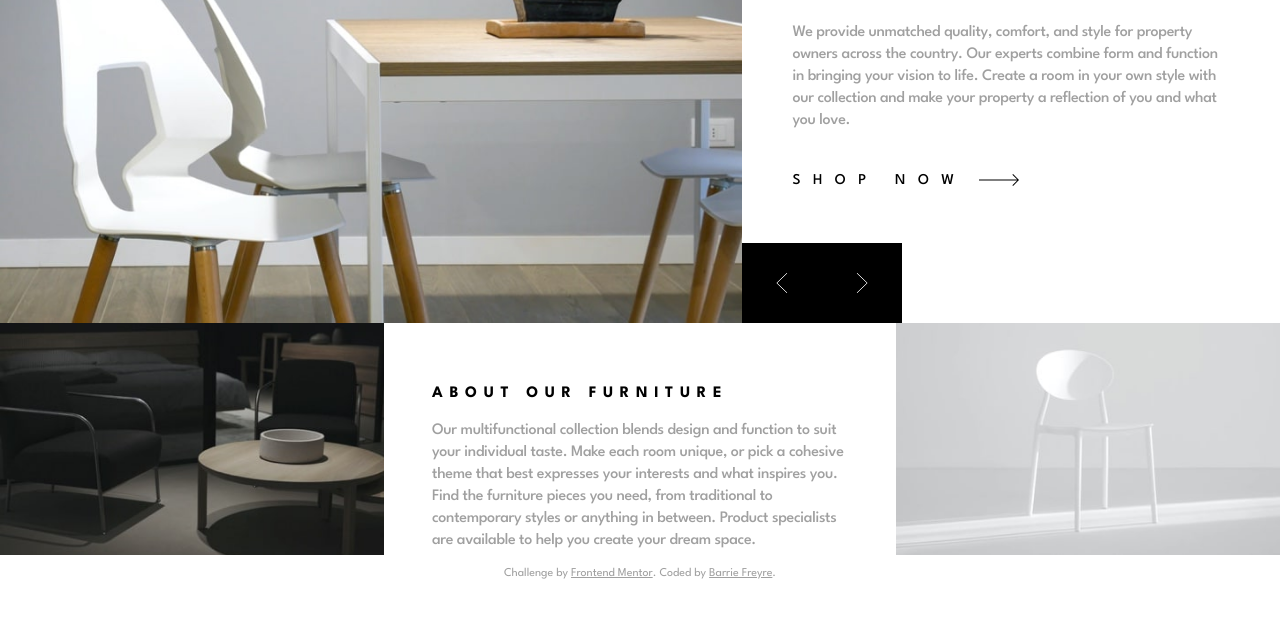
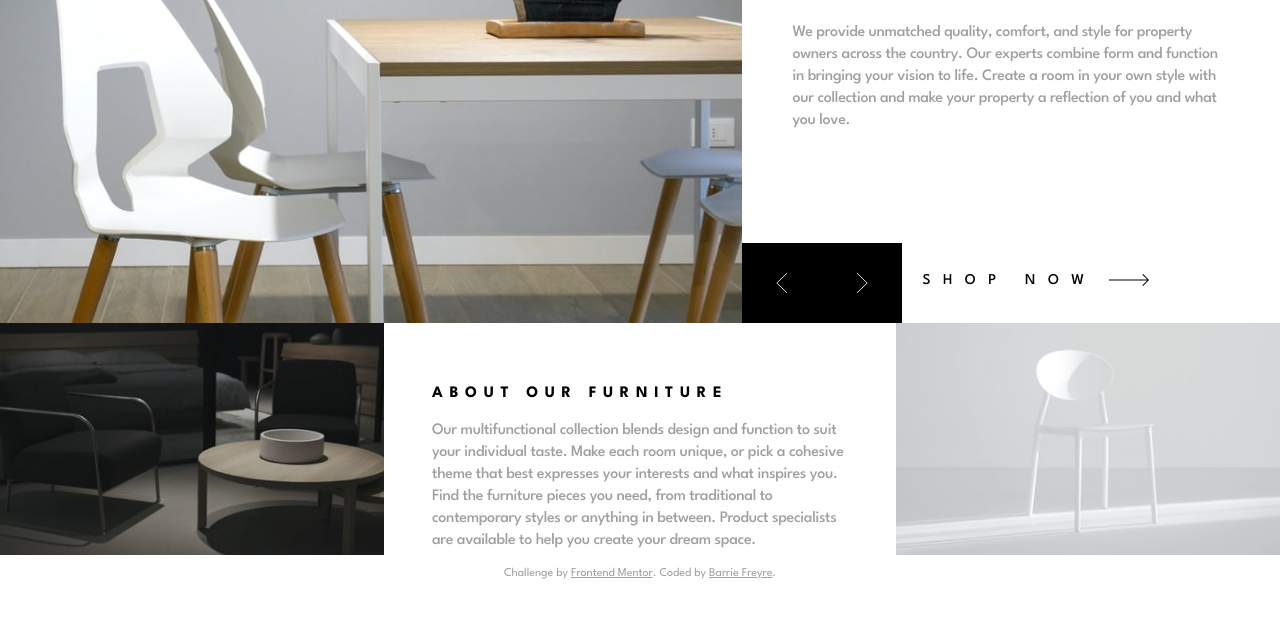
Before and after one commit to barriedirk/frontend-mentor-exercise-24-room-homepage, a plain HTML site: page index.html in a window 1280 px wide. Shown: the part 149-766 px from the top of the page. Drawn offline with Linux system fonts and the light colour scheme.

Commit message:
add fixes to improve the layout

```diff
--- a/index.html
+++ b/index.html
@@ -53,8 +53,6 @@
       sizes="32x32"
       href="./images/favicon-32x32.png"
     />
-
-    <title>Frontend Mentor | Loopstudios landing page</title>
 
     <link rel="preconnect" href="https://fonts.googleapis.com" />
     <link rel="preconnect" href="https://fonts.gstatic.com" crossorigin />
@@ -113,7 +111,7 @@
 
               <img
                 src="./images/mobile-image-hero-1.jpg"
-                alt=""
+                alt="Image of a white chair with a light room and a plant"
                 aria-labelledby="hero__details--title-1"
                 aria-describedby="hero__details--description-1"
               />
@@ -129,7 +127,7 @@
 
               <img
                 src="./images/mobile-image-hero-2.jpg"
-                alt=""
+                alt="Image of three chairs, orange, silver and grey in a sepia room"
                 aria-labelledby="hero__details--title-2"
                 aria-describedby="hero__details--description-2"
               />
@@ -145,7 +143,7 @@
 
               <img
                 src="./images/mobile-image-hero-3.jpg"
-                alt=""
+                alt="Image of a simple black chair in a darkder room"
                 aria-labelledby="hero__details--title-3"
                 aria-describedby="hero__details--description-3"
               />
@@ -238,7 +236,7 @@
             <img
               class="hero__show-now--arrow"
               src="./images/icon-arrow.svg"
-              alt=""
+              alt="Icon arrow left"
               role="presentation"
             />
           </a>
--- a/sass/abstracts/_mixins.scss
+++ b/sass/abstracts/_mixins.scss
@@ -171,3 +171,28 @@
   background-size: cover;
   background-position: center center;
 }
+
+@mixin underlineHoverCenter(
+  $color: currentColor,
+  $thickness: 2px,
+  $transition: 0.25s
+) {
+  position: relative;
+  text-decoration: none;
+
+  &::after {
+    content: "";
+    position: absolute;
+    width: 100%;
+    transform: scaleX(0);
+    height: $thickness;
+    bottom: -10px;
+    left: 0;
+    background-color: $color;
+    transition: transform $transition ease-out;
+  }
+
+  &:hover::after {
+    transform: scaleX(0.85);
+  }
+}
--- a/sass/components/_about-us.scss
+++ b/sass/components/_about-us.scss
@@ -40,7 +40,7 @@
 
   @include respondMinWidth(tab-port) {
     flex-direction: row;
-    align-items: flex-start;
+    align-items: stretch;
 
     &__image-container {
       flex: 1 1 0;
@@ -49,6 +49,7 @@
     &__image {
       aspect-ratio: 440 / 266;
       max-height: rem(266);
+      height: 100%;
     }
 
     &__title {
@@ -60,7 +61,7 @@
     &__content {
       justify-content: flex-start;
       flex: 0 0 40%;
-      padding: rem(10);
+      padding: rem(30);
     }
   }
 
--- a/sass/components/_hero.scss
+++ b/sass/components/_hero.scss
@@ -74,7 +74,6 @@
   }
 
   &__show-now {
-    position: relative;
     display: inline-flex;
     align-items: center;
     color: $clr-black;
@@ -83,8 +82,10 @@
     letter-spacing: rem(12.5);
     line-height: 1.06666666667;
     text-transform: uppercase;
-    text-decoration: none;
     margin-top: rem(40);
+    width: fit-content;
+
+    @include underlineHoverCenter();
 
     &:hover {
       color: $clr-grey;
@@ -95,30 +96,27 @@
       width: 40px;
       height: 12px;
     }
-
-    &::after {
-      position: absolute;
-      content: "";
-      background-color: currentColor;
-      height: 1px;
-      width: 0;
-      left: 0;
-      bottom: 0;
-      transform: translateY(10px);
-      transition: width 0.6s cubic-bezier(0.77, 0, 0.175, 1);
-    }
-
-    &:hover::after {
-      width: 100%;
-    }
   }
 
   @include respondMinWidth(tab-port) {
     & {
       flex-direction: row;
       justify-content: center;
-      align-items: flex-start;
+      align-items: stretch;
       margin-bottom: 0;
+      height: auto;
+    }
+
+    &__details {
+      display: flex;
+      flex-direction: column;
+      gap: rem(1);
+      padding: rem(20) rem(20) 0;
+    }
+
+    &__show-now {
+      margin-top: auto;
+      margin-bottom: rem(15);
     }
 
     &-images {
@@ -133,6 +131,11 @@
 
     &__details--title {
       font-size: rem(48);
+    }
+
+    &__show-now {
+      margin-left: rem(130);
+      margin-bottom: rem(35);
     }
 
     &-image__navigation {
@@ -155,5 +158,11 @@
     &__details {
       padding: rem(120) rem(100) 0;
     }
+
+    &-image__navigation {
+      button {
+        width: rem(87);
+      }
+    }
   }
 }
--- a/sass/layout/_header.scss
+++ b/sass/layout/_header.scss
@@ -45,28 +45,11 @@
     color: $clr-white;
 
     a {
-      position: relative;
       color: currentColor;
       font-weight: $fw-semibold;
       font-size: rem(16);
       letter-spacing: rem(-0.67);
-      text-decoration: none;
-
-      &::after {
-        position: absolute;
-        content: "";
-        background-color: currentColor;
-        height: 1px;
-        width: 0;
-        left: 0;
-        bottom: 0;
-        transform: translateY(10px);
-        transition: width 0.6s cubic-bezier(0.77, 0, 0.175, 1);
-      }
-
-      &:hover::after {
-        width: 100%;
-      }
+      @include underlineHoverCenter();
     }
   }
 
```
Also changed, not shown: main.css, 1 other file.
